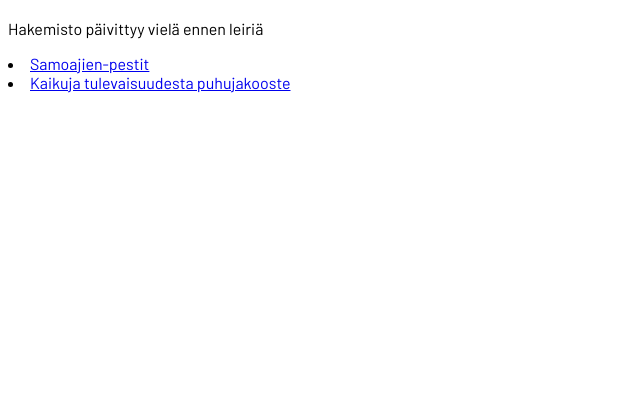
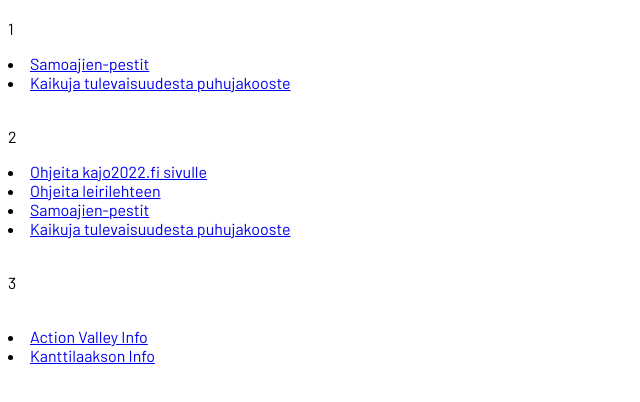
Before and after one commit to justusBerner/Kajo2022-docs, a plain HTML site: page index.html in a window 1280 px wide. Shown: the part 62-464 px from the top of the page, without its empty margins (0-640 px from the left). Drawn offline with Linux system fonts and the light colour scheme.

Commit message:
tiedostojen lisäys

```diff
--- a/index.html
+++ b/index.html
@@ -9,11 +9,25 @@
 </head>
 <body>
     <h1>Kajo tiedostot</h1>
-        <p>Hakemisto päivittyy vielä ennen leiriä </p>
+        <p>1 </p>
 <div class="sisalto">
     <li><a href="./pestit/Samoajien pestit.pdf">Samoajien-pestit</a></li>
     <li><a href="./pestit/Kaikuja_tulevaisuudesta_puhujakooste.pdf">Kaikuja tulevaisuudesta puhujakooste</a></li>
+    <br>
+    <p>2 </p>
+    </div>
+<div class="sisalto">
+    <li><a href="./web/">Ohjeita kajo2022.fi sivulle</a></li>
+    <li><a href="./web/">Ohjeita leirilehteen </a></li>
 
-</div>
+    <div class="sisalto">
+        <li><a href="./pestit/Samoajien pestit.pdf">Samoajien-pestit</a></li>
+        <li><a href="./pestit/Kaikuja_tulevaisuudesta_puhujakooste.pdf">Kaikuja tulevaisuudesta puhujakooste</a></li>
+        <br>
+        <p>3 </p>
+        <br>
+        <li><a href="./web/Action_Valley_info .pdf">Action Valley Info</a></li>
+        <li><a href="./web/Kanttilaakson_info.pdf">Kanttilaakson Info</a></li>
+        </div>
 </body>
 </html>
```
Also changed, not shown: 2 other files.
